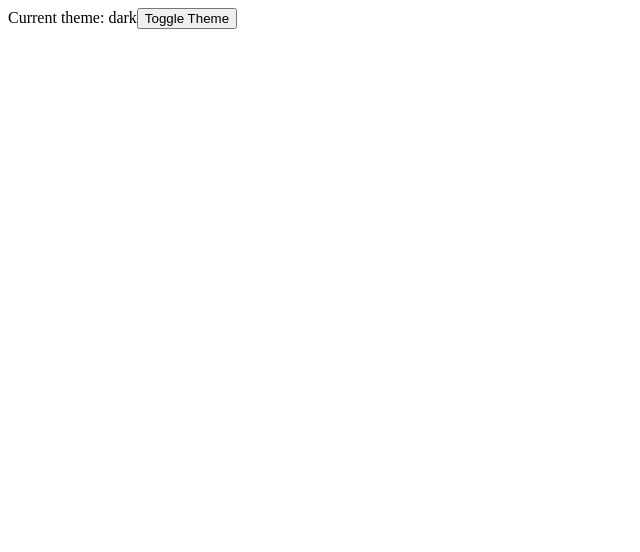
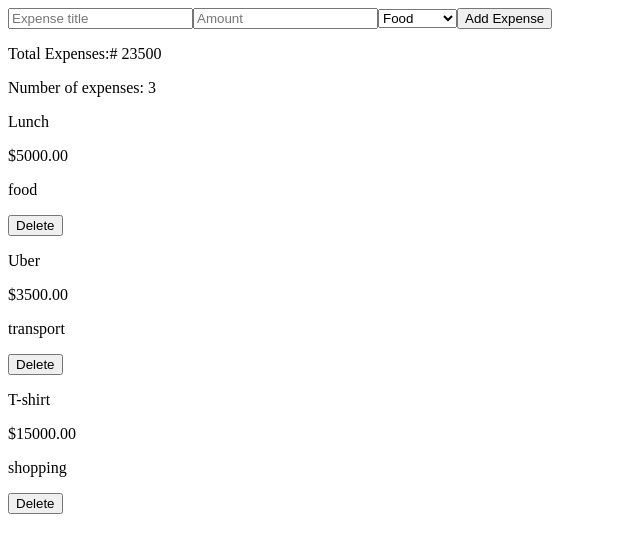
Before and after one commit to FrankTopzy/Tutorials, a React (Vite) app in the folder reactJS/: page / in a window 1280 px wide. Shown: the top 552 px of the page, without its empty margins (0-640 px from the left). Built offline with nearby package versions, Linux system fonts and the light colour scheme.

Commit message:
feat: expense project started.

```diff
--- a/reactJS/src/App.tsx
+++ b/reactJS/src/App.tsx
@@ -3,6 +3,7 @@ import { useState } from 'react';
 import Dashboard from './task4/Dashboard';
 import ApiData from './task5/ApiData';
 import ProductCard from './task6/ProductCard';
+import ExpenseTracker from './expenseProject/ExpenseTracker';
 
 type Category = "shoes" | "electronics" | "clothing";
 
@@ -81,9 +82,11 @@ function App() {
   return (
     <>
       {/*<Dashboard totalInventoryValue={totalInventoryValue} lowStockCount={lowStockCount} products={productList} onAddStock={addStock} onRemoveStock={removeStock} setProductList={setProductList}/>
-      <ApiData/>*/}
+      <ApiData/>
 
-      <ProductCard/>
+      <ProductCard/> */}
+
+      <ExpenseTracker/>
     </>
   )
 }
--- /dev/null
+++ b/reactJS/src/expenseProject/ExpenseForm.tsx
@@ -0,0 +1,61 @@
+import type { ExpenseCategory } from "./ExpenseTracker";
+import type { Dispatch, SetStateAction, FormEvent } from "react";
+
+type ExpenseFormProps = {
+  onSubmitHandler: (event: FormEvent<HTMLFormElement>) => void;
+
+  title: string;
+  setTitle: Dispatch<SetStateAction<string>>;
+
+  amount: string;
+  setAmount: Dispatch<SetStateAction<string>>;
+
+  category: ExpenseCategory;
+  setCategory: Dispatch<SetStateAction<ExpenseCategory>>;
+};
+
+function ExpenseForm({
+  onSubmitHandler,
+  title,
+  setTitle,
+  amount,
+  setAmount,
+  category,
+  setCategory
+}: ExpenseFormProps) {
+  return (
+    <form onSubmit={onSubmitHandler}>
+      <input
+        type="text"
+        value={title}
+        onChange={e => setTitle(e.target.value)}
+        placeholder="Expense title"
+      />
+
+      <input
+        type="text"
+        value={amount}
+        onChange={e => setAmount(e.target.value)}
+        placeholder="Amount"
+      />
+
+      <select
+        value={category}
+        onChange={e =>
+          setCategory(e.target.value as ExpenseCategory)
+        }
+      >
+        <option value="food">Food</option>
+        <option value="transport">Transport</option>
+        <option value="shopping">Shopping</option>
+        <option value="bills">Bills</option>
+      </select>
+
+      <button type="submit">
+        Add Expense
+      </button>
+    </form>
+  );
+}
+
+export default ExpenseForm;
--- /dev/null
+++ b/reactJS/src/expenseProject/ExpenseItem.tsx
@@ -0,0 +1,20 @@
+import React from 'react'
+import type { Expense } from './ExpenseTracker';
+
+type ExpenseItemProps = {
+  expense: Expense;
+  onDelete: (id: number) => void;
+};
+
+function ExpenseItem({ expense, onDelete }: ExpenseItemProps) {
+  return (
+    <div>
+      <p>{expense.title}</p>
+      <p>${expense.amount.toFixed(2)}</p>
+      <p>{expense.category}</p>
+      <button onClick={() => onDelete(expense.id)}>Delete</button>
+    </div>
+  )
+}
+
+export default ExpenseItem
--- /dev/null
+++ b/reactJS/src/expenseProject/ExpenseList.tsx
@@ -0,0 +1,26 @@
+import React from 'react'
+import type { Expense } from "./ExpenseTracker";
+import ExpenseItem from './ExpenseItem';
+
+type ExpenseListProps = {
+  expenses: Expense[];
+  onDeleteExpense: (id: number) => void;
+};
+
+function ExpenseList({ expenses, onDeleteExpense}: ExpenseListProps) {
+  return (
+    <div>
+      {
+        expenses.map(expense => (
+          <ExpenseItem
+            key={expense.id}
+            expense={expense}
+            onDelete={onDeleteExpense}
+          />
+        ))
+      }
+    </div>
+  )
+}
+
+export default ExpenseList
--- /dev/null
+++ b/reactJS/src/expenseProject/ExpenseTracker.tsx
@@ -0,0 +1,112 @@
+import { useMemo, useState } from "react";
+import ExpenseForm from "./ExpenseForm";
+import ExpenseList from "./ExpenseList";
+
+export type ExpenseCategory =
+  | "food"
+  | "transport"
+  | "shopping"
+  | "bills";
+
+export type Expense = {
+  id: number;
+  title: string;
+  amount: number;
+  category: ExpenseCategory;
+};
+
+const initialExpenses: Expense[] = [
+  {
+    id: 1,
+    title: "Lunch",
+    amount: 5000,
+    category: "food"
+  },
+  {
+    id: 2,
+    title: "Uber",
+    amount: 3500,
+    category: "transport"
+  },
+  {
+    id: 3,
+    title: "T-shirt",
+    amount: 15000,
+    category: "shopping"
+  }
+];
+
+function ExpenseTracker() {
+  const [expenses, setExpenses] = useState<Expense[]>(initialExpenses);
+  const [title, setTitle] = useState("");
+  const [amount, setAmount] = useState("");
+  const [category, setCategory] = useState<ExpenseCategory>("food");
+
+  const totalExpenses = useMemo(() => {
+    return expenses.reduce(
+      (sum, expense) => sum + expense.amount,
+      0
+    );
+  }, [expenses]);
+
+  const expenseCount = useMemo(() => {
+    return expenses.length;
+  }, [expenses]);
+
+  const onSubmitHandler = (event: React.FormEvent<HTMLFormElement>) => {
+    event.preventDefault();
+
+    if (title.trim() === "" || amount.trim() === "") {
+      alert("Please fill in all fields");
+      return;
+    }
+
+    const numericAmount = Number(amount);
+
+    if (Number.isNaN(numericAmount) || numericAmount <= 0) {
+      alert("Amount must be a valid number greater than 0");
+      return;
+    }
+
+    const newExpense: Expense = {
+      id: Date.now(),
+      title: title.trim(),
+      amount: numericAmount,
+      category
+    };
+
+    setExpenses(currentExpenses => [
+      ...currentExpenses,
+      newExpense
+    ]);
+
+    setTitle("");
+    setAmount("");
+    setCategory("food");
+  };
+
+  function deleteExpense(id: number) {
+    setExpenses(currentExpenses =>
+      currentExpenses.filter(expense => expense.id !== id)
+    );
+  }
+
+  return (
+    <div>
+      <ExpenseForm
+        onSubmitHandler={onSubmitHandler}
+        title={title}
+        setTitle={setTitle}
+        amount={amount}
+        setAmount={setAmount}
+        category={category}
+        setCategory={setCategory}
+      />
+      <p>Total Expenses:# {totalExpenses}</p>
+      <p>Number of expenses: {expenseCount}</p>
+      <ExpenseList expenses={expenses} onDeleteExpense={deleteExpense}/>
+    </div>
+  )
+}
+
+export default ExpenseTracker;
```
